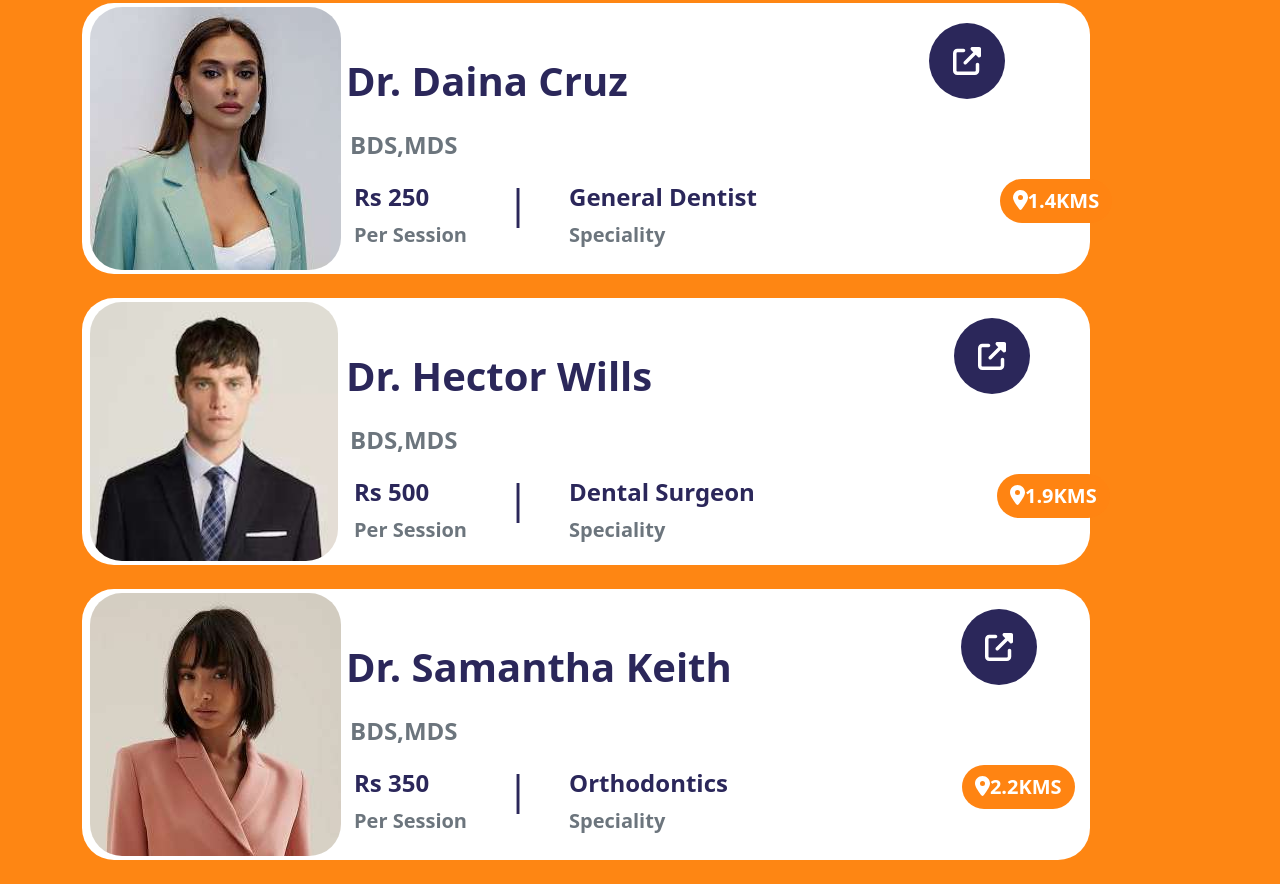
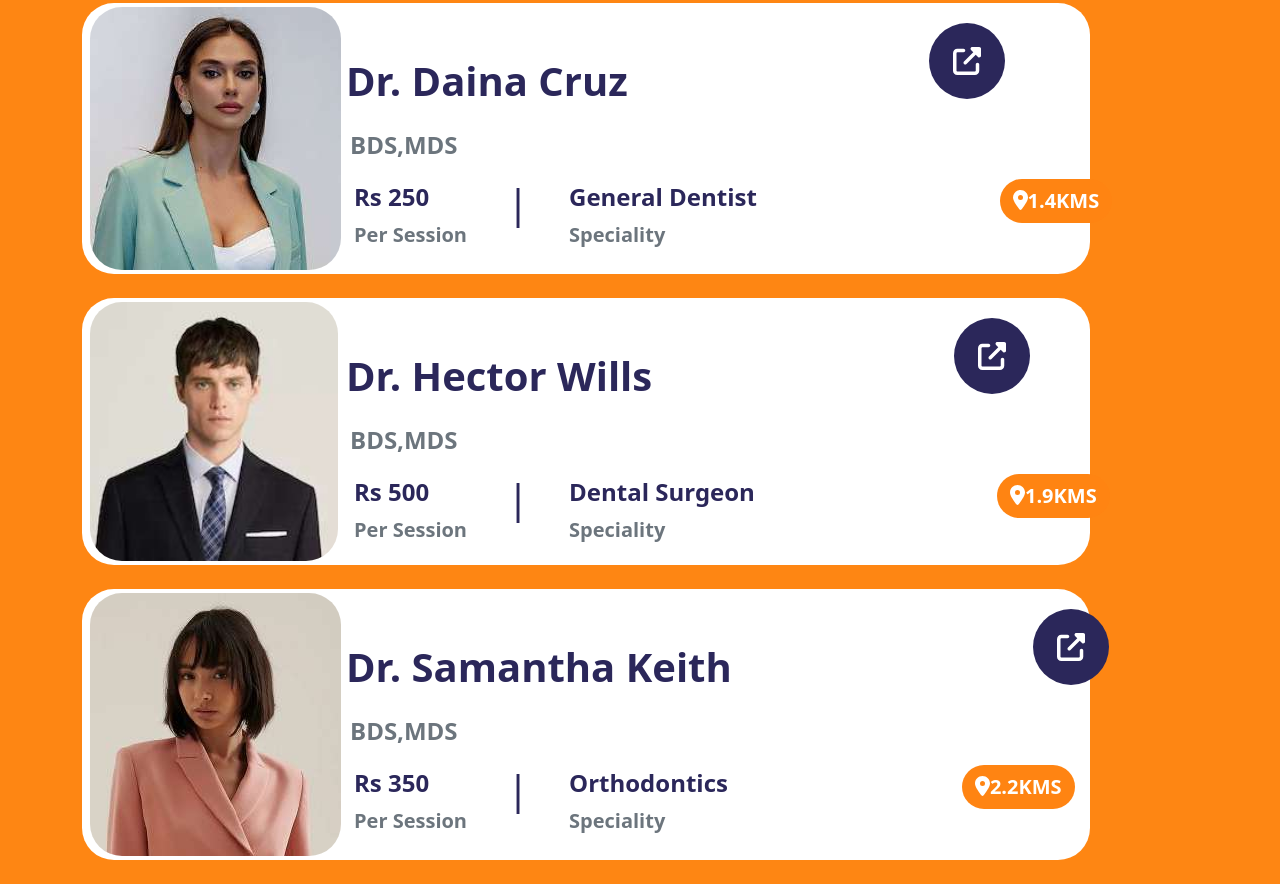
Before and after one commit to asthaj2710/Doctor, a plain HTML site: page index.html in a window 1280 px wide. Shown: the part 3066-3950 px from the top of the page. Drawn offline with nearby package versions, Linux system fonts and the light colour scheme.

Commit message:
fifth commit

```diff
--- a/index.html
+++ b/index.html
@@ -302,7 +302,7 @@
               <div class="col-9">
                 <p class="fw-bold fs-1 text-darkblue mx-1 px-1 pt-3 ">Dr. Samantha Keith <i
                     class="fa-solid fa-up-right-from-square fs-3 text-white bg-darkblue p-4 rounded-circle position-relative"
-                    style="left: 30%;"></i>
+                    style="left: 40%;"></i>
                 </p>
                 <p class="fw-bold fs-4 text-secondary mx-1 px-2">BDS,MDS</p>
                 <div>
```
